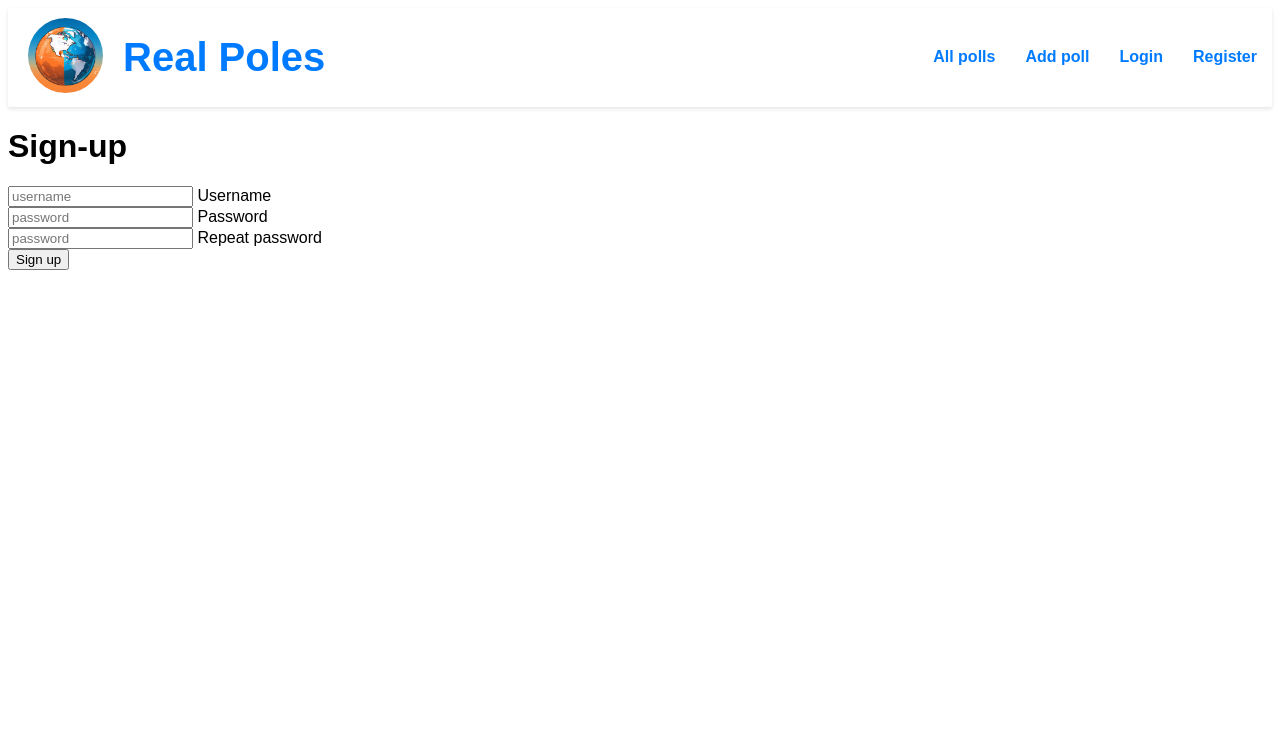
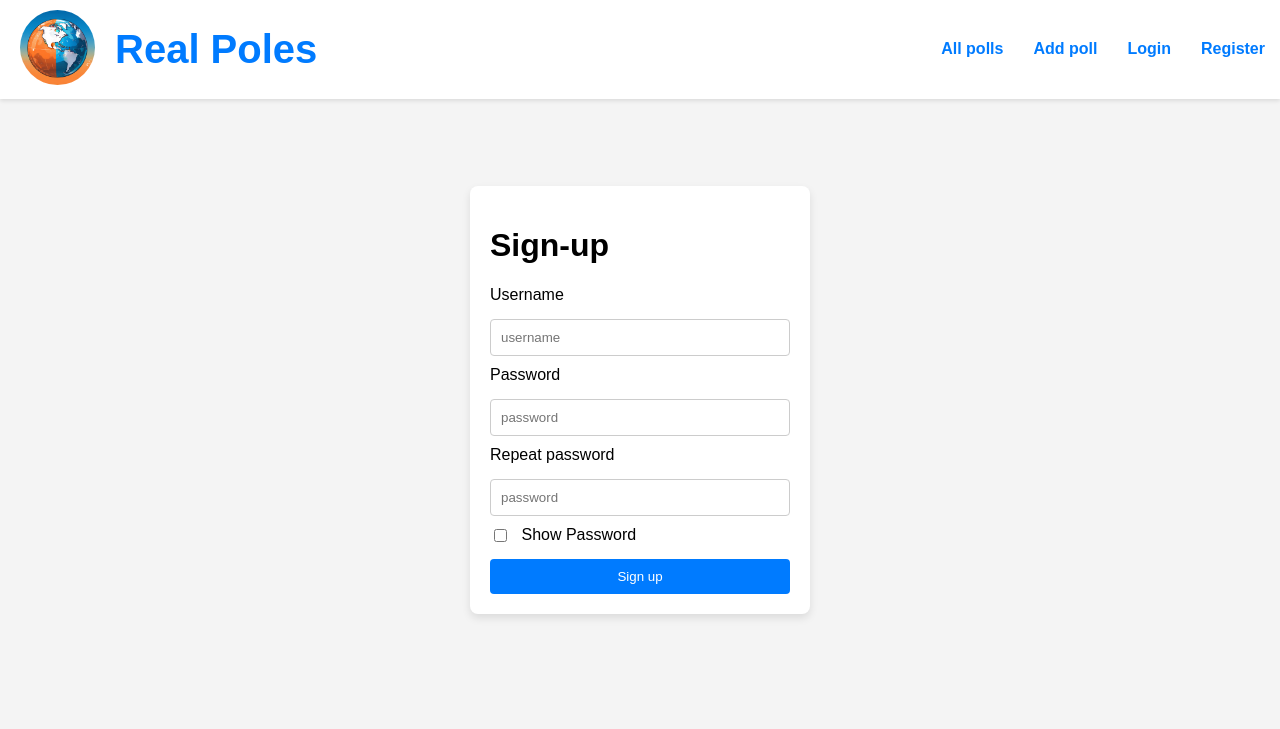
Before and after one commit to benjordan98/real-poles-web-tech, a PHP site: template view/user-register.php in a window 1280 px wide. Shown: the top 729 px of the page. Run offline with PHP 8.4, Linux system fonts and the light colour scheme; the template is opened without the code that fills it, so the values that code supplies are empty; some libraries are stand-ins or nearby versions.

Commit message:
played with register a bit and what shows for who in all polls

```diff
--- /dev/null
+++ b/assets/css/register.css
@@ -0,0 +1,97 @@
+/* General body styling */
+body {
+    font-family: Arial, sans-serif;
+    background-color: #f4f4f4;
+    margin: 0;
+    padding-top: 70px;
+    /* Adjust this based on the actual height of your header */
+    height: calc(100vh - 70px);
+    /* Subtract the height of the header */
+    box-sizing: border-box;
+    /* Includes padding in height calculation */
+}
+
+.register-container {
+    display: flex;
+    justify-content: center;
+    align-items: center;
+    height: 100%;
+}
+
+.form-signup {
+    background: white;
+    padding: 20px;
+    border-radius: 8px;
+    box-shadow: 0 4px 8px rgba(0, 0, 0, 0.1);
+    width: 300px;
+}
+
+/* Header and navigation styling */
+header {
+    position: fixed;
+    top: 0;
+    left: 0;
+    width: 100%;
+    background-color: #fff;
+    box-shadow: 0 2px 4px rgba(0, 0, 0, 0.1);
+    z-index: 1000;
+}
+
+/* Input field styling */
+input[type="text"],
+input[type="password"] {
+    width: 100%;
+    /* Adjust width to allow for padding */
+    padding: 10px;
+    /* Padding inside the input */
+    margin: 10px 0;
+    /* Margin around the inputs */
+    display: inline-block;
+    border: 1px solid #ccc;
+    /* Light grey border */
+    border-radius: 4px;
+    /* Rounded borders on the inputs */
+    box-sizing: border-box;
+    /* Includes padding and border in the element's total width and height */
+}
+
+/* Label styling */
+label {
+    display: block;
+    /* Makes the label take the full width */
+    margin-bottom: 5px;
+    /* Space below the label */
+}
+
+/* Button styling */
+button {
+    width: 100%;
+    /* Makes the button full width */
+    padding: 10px;
+    background-color: #007BFF;
+    /* Bootstrap primary color */
+    color: white;
+    border: none;
+    border-radius: 4px;
+    cursor: pointer;
+    margin-top: 10px;
+    /* Margin above the button */
+}
+
+button:hover {
+    background-color: #0056b3;
+    /* Darker shade on hover */
+}
+
+#togglePassword {
+    display: inline-block;
+    width: auto;
+    margin-right: 10px;
+    /* Adds spacing between checkbox and label */
+}
+
+#togglePasswordLabel {
+    display: inline-block;
+    vertical-align: middle;
+    /* Aligns text vertically centered to the checkbox */
+}
--- a/controller/PollController.php
+++ b/controller/PollController.php
@@ -15,7 +15,11 @@ class PollController
 
     public static function showAllPolls()
     {
-        $polls = PollDB::getAllPolls();
+        if (User::isLoggedIn()) {
+            $polls = PollDB::getAllOtherPolls($_SESSION["user_id"]);
+        } else {
+            $polls = PollDB::getAllPolls();
+        }
         // sort the polls by whether the user has voted on them
         usort($polls, function ($a, $b) {
             if (self::hasUserVoted($a["poll_id"]) && !self::hasUserVoted($b["poll_id"])) {
--- a/index.php
+++ b/index.php
@@ -21,8 +21,10 @@ $urls = [
     },
     "user/register" => function () {
         if ($_SERVER["REQUEST_METHOD"] == "POST") {
+            echo "POST - lets register user";
             UserController::register();
         } else {
+            echo "GET - lets show register form";
             UserController::registerForm(array());
         }
     },
--- a/view/user-login.php
+++ b/view/user-login.php
@@ -16,7 +16,7 @@
                 <?php if (!empty($errorMessage)) : ?>
                     <p class="important"><?= $errorMessage ?></p>
                 <?php endif; ?>
-                <h1>Please log in</h1>
+                <h1>Log in</h1>
                 <div>
                     <label for="usernameInput">Username</label>
                     <input type="text" name="username" class="form-control" id="usernameInput" placeholder="username" pattern="[a-zA-Z0-9]+">
--- a/view/user-register.php
+++ b/view/user-register.php
@@ -5,43 +5,71 @@
     <meta charset="utf-8">
     <meta name="viewport" content="width=device-width, initial-scale=1">
     <title>Sign in</title>
-    <!-- <link rel="stylesheet" type="text/css" href="<?= CSS_URL . "register.css" ?>"> -->
+    <link rel="stylesheet" type="text/css" href="<?= CSS_URL . "register.css" ?>">
 </head>
 
 <body>
     <?php include("view/menu.php"); ?>
+    <div class="register-container"> <!-- Added container to wrap the form -->
+        <main class="form-signup">
             <h1>Sign-up</h1>
             <form action="<?= BASE_URL . "user/register" ?>" method="POST">
                 <div>
+                    <label for="usernameInput">Username</label>
                     <input type="text" name="username" class="form-control" id="usernameInput" placeholder="username" pattern="[a-zA-Z0-9]+" required>
-            <label for="usernameInput">Username</label>
                 </div>
                 <div>
+                    <label for="passwordInput">Password</label>
                     <input type="password" name="password" class="form-control" id="passwordInput" placeholder="password" required>
-            <label for="passwordInput">Password</label>
                 </div>
                 <div>
+                    <label for="password2Input">Repeat password</label>
                     <input type="password" name="password2" class="form-control" id="password2Input" placeholder="password" required>
-            <label for="password2Input">Repeat password</label>
+                </div>
+                <div>
+                    <input type="checkbox" id="togglePassword">
+                    <label id="togglePasswordLabel" for="togglePassword">Show Password</label>
                 </div>
                 <button type="submit">Sign up</button>
             </form>
+        </main>
+    </div>
 </body>
 <script>
-    // link this up with the form validation
-    // TODO: what does this do? How does it work?
-    document.getElementById("usernameInput").addEventListener("input", function() {
-        if (this.validity.patternMismatch) {
+    document.addEventListener('DOMContentLoaded', function() {
+        const usernameInput = document.getElementById("usernameInput");
+        const form = document.querySelector('form'); // Assuming only one form on the page
+
+        usernameInput.addEventListener('input', function() {
+            const pattern = /^[a-zA-Z0-9]+$/;
+            if (!pattern.test(this.value)) {
                 this.setCustomValidity("Username can only contain letters and numbers.");
             } else {
                 this.setCustomValidity("");
             }
+            this.reportValidity();
         });
-    document.getElementById("passwordInput").addEventListener("input", function() {
-        this.setCustomValidity(this.validity.patternMismatch ? "Password must be at least 8 characters long and contain at least one number, one lowercase letter and one uppercase letter." : "");
     });
-    document.getElementById("password2Input").addEventListener("input", function() {
-        this.setCustomValidity(this.validity.valueMismatch ? "Passwords do not match." : "");
+
+    form.addEventListener('submit', function(event) {
+        // Check the validity again on submit and prevent submission if there are any validation errors
+        if (!usernameInput.checkValidity()) {
+            event.preventDefault(); // Stop the form from submitting
+            usernameInput.reportValidity(); // Show the validity error if not already shown
+        }
+    });
+
+    const togglePassword = document.querySelector('#togglePassword');
+    const passwordInput = document.querySelector('#passwordInput');
+    const password2Input = document.querySelector('#password2Input');
+
+    togglePassword.addEventListener('change', function() {
+        // Toggle the type attribute
+        const type = passwordInput.type === 'password' ? 'text' : 'password';
+        passwordInput.type = type;
+        password2Input.type = type;
+        // Toggle the label text
+        this.nextSibling.textContent = (type === 'password') ? "Show Password" : "Hide Password";
     });
 </script>
 
```
Also changed, not shown: model/PollDB.php (+24 -0 lines). Lines whose indentation alone changed are shown as unchanged.
